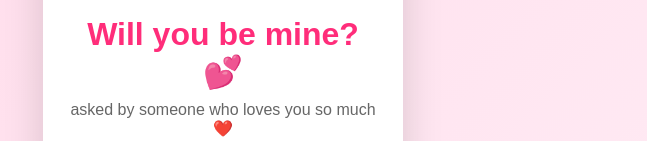
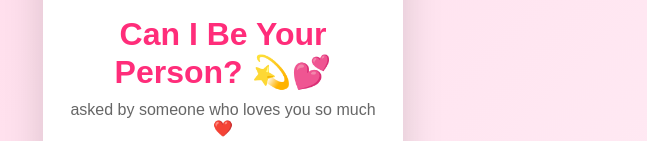
Before and after one commit to mamacitas-boy/gift-for-gina, a plain HTML site: page index.html in a window 1280 px wide. Shown: the part 398-539 px from the top of the page, without its empty margins (417-1064 px from the left). Drawn offline with Linux system fonts and the light colour scheme.

Commit message:
Update index.html

```diff
--- a/index.html
+++ b/index.html
@@ -3,7 +3,7 @@
 <head>
 <meta charset="UTF-8">
 <meta name="viewport" content="width=device-width, initial-scale=1.0">
-<title>Can I Be Your Person? 💫</title>
+<title>For the most Sweet Girl Ever</title>
 <style>
 *{
     margin:0;
@@ -78,7 +78,7 @@ button{
 <body>
 <div class="card">
 <img src="https://media.giphy.com/media/v1.Y2lkPTc5MGI3NjExamdidWc5amlmZ3A0d2o3Y29ld3o3Njg2d2xjNWQzaGxkbG9rOWM2aCZlcD12MV9naWZzX3NlYXJjaCZjdD1n/BNlSrpW0e4nbgVZ2we/giphy.gif">
-<h1>Will you be mine? 💕</h1>
+<h1>Can I Be Your Person? 💫💕</h1>
 <p>asked by someone who loves you so much ❤️</p>
 <div class="buttons">
 <button id="yes">Yes 💖</button>
```
